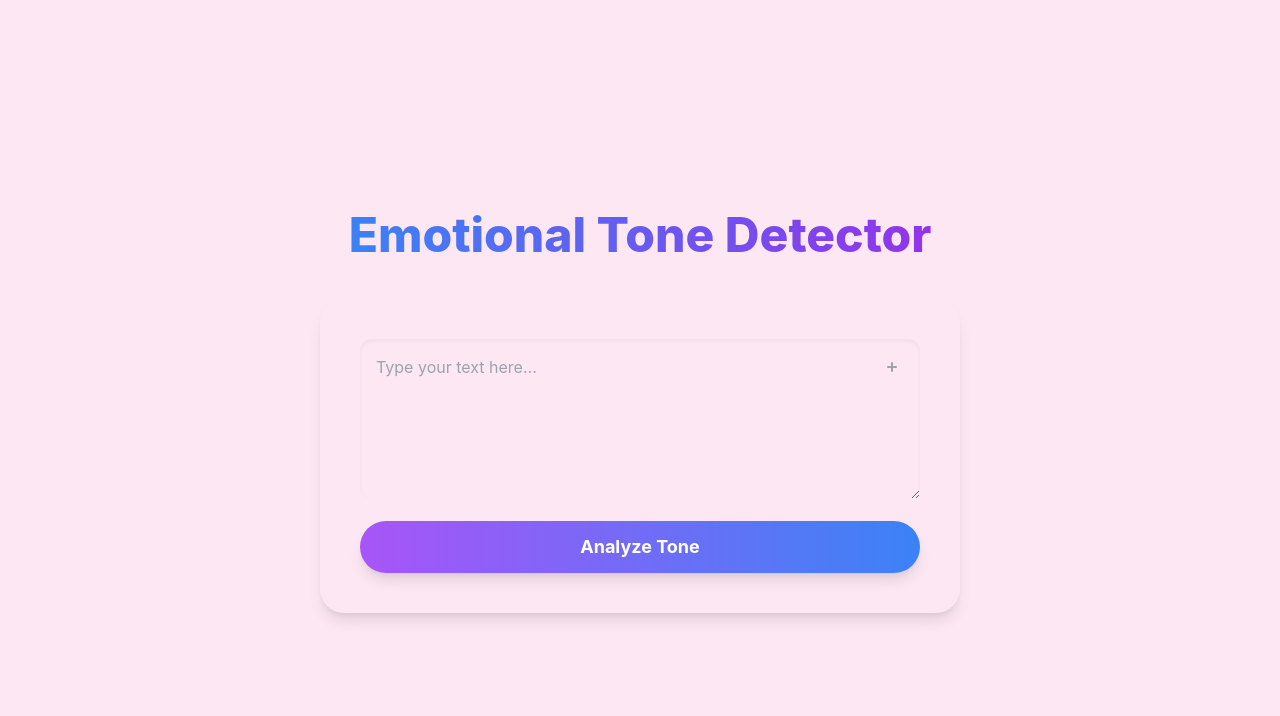
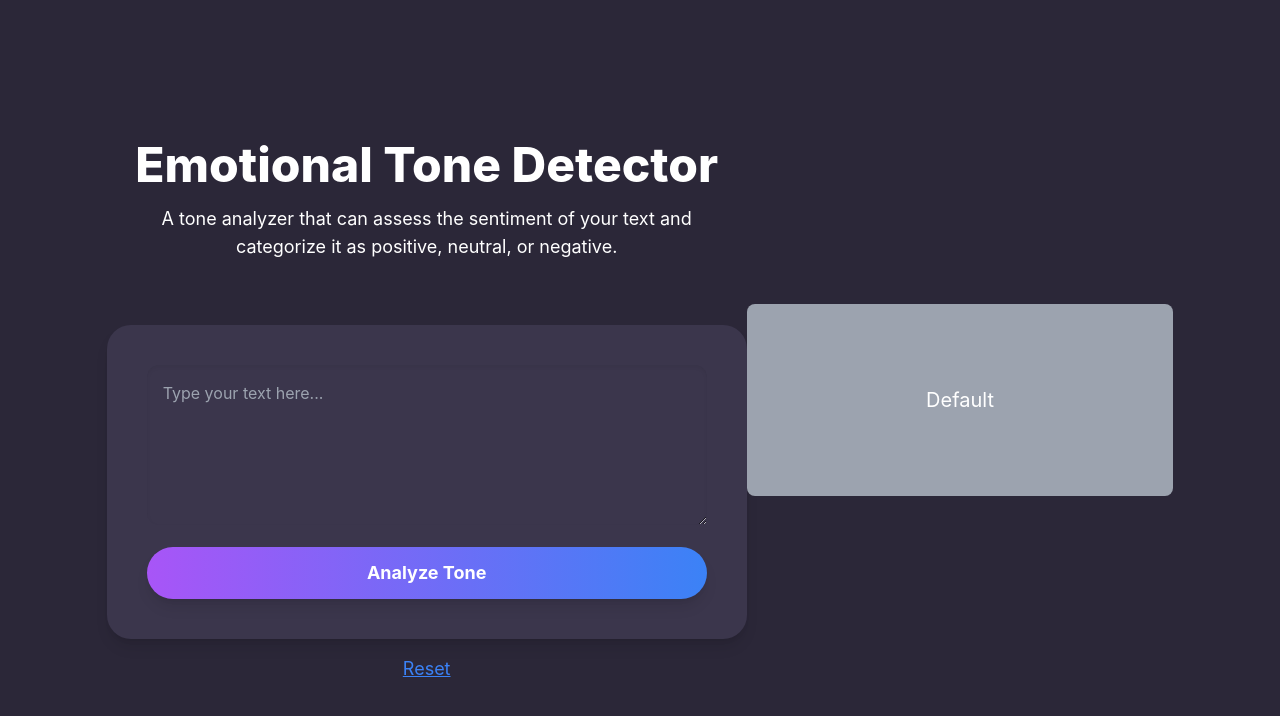
Before and after one commit to SHivit700/Visualization-of-survey-data, a React (Create React App) app in the folder survey_visualization_app/: page / in a window 1280 px wide. Shown: the top 716 px of the page. Built offline with nearby package versions, Linux system fonts and the light colour scheme.

Commit message:
Implement carousel using DaisyUI

```diff
--- a/survey_visualization_app/package.json
+++ b/survey_visualization_app/package.json
@@ -48,6 +48,7 @@
   },
   "devDependencies": {
     "autoprefixer": "^10.4.20",
+    "daisyui": "^4.12.13",
     "postcss": "^8.4.47",
     "tailwindcss": "^3.4.14"
   }
--- a/survey_visualization_app/src/components/Home.tsx
+++ b/survey_visualization_app/src/components/Home.tsx
@@ -7,6 +7,7 @@ export const HomePage = () => {
     const [error, setError] = useState<string | null>(null);
     const [displayTone, setDisplayTone] = useState<boolean>(false);
     const [loading, setLoading] = useState<boolean>(false); // State to track loading status
+    const [activeIndex, setActiveIndex] = useState<number>(0); // State to track the active card
 
     // Function to handle form submission and API call
     const handleSubmit = (e: React.FormEvent) => {
@@ -17,6 +18,7 @@ export const HomePage = () => {
         setDisplayTone(false);
         setLoading(true);
         setTone('')
+        setActiveIndex(0); // Reset active card
 
         // Error: no text entered
         if (text.trim().length === 0) {
@@ -31,17 +33,20 @@ export const HomePage = () => {
 
     const callAPIAndAnalyzeMood = async () => {
         try {
-            const result = await analyzeTone(text);
-            const sentimentScore = result?.documentSentiment?.score || 0;
-            // const sentimentScore = 0;
+            // const result = await analyzeTone(text);
+            // const sentimentScore = result?.documentSentiment?.score || 0;
+            const sentimentScore = 0;
 
             // Set tone based on sentiment score
             if (sentimentScore > 0.25) {
                 setTone('positive');
+                setActiveIndex(1);
             } else if (sentimentScore < -0.25) {
                 setTone('negative');
+                setActiveIndex(2);
             } else {
                 setTone('neutral');
+                setActiveIndex(3);
             }
 
             setDisplayTone(true); // Display the tone result
@@ -52,112 +57,101 @@ export const HomePage = () => {
         }
     }
 
-    // Determine background color based on tone
-    const getBackgroundColor = (tone: string) => {
-        switch (tone) {
-            case 'positive':
-                return 'bg-gradient-to-br from-green-300 to-green-200';
-            case 'negative':
-                return 'bg-gradient-to-br from-red-300 to-red-200';
-            case 'neutral':
-                return 'bg-gradient-to-br from-gray-300 to-gray-200';
-            default:
-                return 'bg-pink-100';
+    const resetTone = () => {
+        setText('');
+        setTone('default');
+        setDisplayTone(false);
+        setError(null);
+        setActiveIndex(0)
+    };
+
+    const getCarouselTransform = (index: number) => {
+        switch (index) {
+            case 0: return 'translate-x-0';            // Default card
+            case 1: return '-translate-x-[100%]';      // Positive card
+            case 2: return '-translate-x-[200%]';      // Negative card
+            case 3: return '-translate-x-[300%]';      // Neutral card
+            default: return 'translate-x-0';
         }
     };
 
-    const getToneColor = (tone: string) => {
-        switch (tone) {
+    // Get the card classes based on the tone
+    const getCardClass = (cardTone: string) => {
+        switch (cardTone) {
             case 'positive':
-                return 'text-green-900';
+                return 'bg-gradient-to-br from-green-400 to-green-300';
             case 'negative':
-                return 'text-red-900';
+                return 'bg-gradient-to-br from-red-400 to-red-300';
             case 'neutral':
-                return 'text-gray-900';
+                return 'bg-gradient-to-br from-gray-400 to-gray-300';
             default:
-                return 'text-black';
+                return 'bg-gray-400';
         }
     };
 
     return (
-        <div className={`flex flex-col items-center justify-center min-h-screen transition-all duration-700 ease-in-out ${getBackgroundColor(tone)}`}>
-            {/* Heading */}
-            <header className="text-center p-6">
-                <h1 className="text-5xl font-extrabold text-transparent bg-clip-text bg-gradient-to-r from-blue-500 to-purple-600 mb-4 duration-300 hover:scale-105">
-                    Emotional Tone Detector
-                </h1>
+        <div className="min-h-screen bg-[#2b2738] flex items-center justify-center">
+            <div className="w-1/2">
+                {/* Form Section */}
+                <header className="text-center p-6 mb-10">
+                    <h1 className="text-5xl font-extrabold text-white mb-4">Emotional Tone Detector</h1>
+                    <p className="text-lg text-white">
+                        A tone analyzer that can assess the sentiment of your text and categorize it as positive, neutral, or negative.
+                    </p>
                 </header>
 
-            {/* Form */}
-            <form onSubmit={handleSubmit} className="shadow-lg rounded-3xl p-10 w-11/12 md:w-2/3 lg:w-1/2 transition-transform duration-500 hover:shadow-2xl hover:scale-105">
-                <div className="relative">
+                <form onSubmit={handleSubmit} className="shadow-lg rounded-3xl p-10 w-full bg-[#3b364c]">
                     <textarea
-                        className={`w-full h-40 p-4 mb-4 rounded-xl focus:outline-none focus:ring-4 focus:ring-purple-300 transition-shadow duration-500 shadow-inner ${getBackgroundColor(tone)} border-none`}
+                        className="w-full h-40 p-4 mb-4 rounded-xl focus:ring-4 focus:ring-purple-300 shadow-inner bg-[#3b364c] border-none text-white"
                         placeholder="Type your text here..."
                         value={text}
                         onChange={(e) => setText(e.target.value)}
-                        style={{ transition: 'background-color 0.5s ease, border 0.5s ease' }}
                     />
-                    <span className="absolute right-4 top-4 text-gray-400">
-                        <svg xmlns="http://www.w3.org/2000/svg" className="h-6 w-6" fill="none" viewBox="0 0 24 24" stroke="currentColor">
-                            <path strokeLinecap="round" strokeLinejoin="round" strokeWidth={2} d="M8 12h8m-4 4v-8" />
-                        </svg>
-                    </span>
-                </div>
                     <button
                         type="submit"
-                    className="w-full bg-gradient-to-r from-purple-500 to-blue-500 text-white py-3 px-6 rounded-full shadow-lg font-bold text-lg transition-transform transform hover:scale-105 hover:shadow-2xl focus:outline-none focus:ring-4 focus:ring-purple-300 duration-500 active:bg-white"
+                        className="w-full bg-gradient-to-r from-purple-500 to-blue-500 text-white py-3 rounded-full shadow-lg font-bold text-lg transition-transform transform hover:scale-105"
                     >
-                    {loading ? (
-                        <div className="flex justify-center items-center">
-                            <svg
-                                className="animate-spin h-6 w-6 mr-2 text-white"
-                                xmlns="http://www.w3.org/2000/svg"
-                                fill="none"
-                                viewBox="0 0 24 24"
-                            >
-                                <circle
-                                    className="opacity-25"
-                                    cx="12"
-                                    cy="12"
-                                    r="10"
-                                    stroke="currentColor"
-                                    strokeWidth="4"
-                                />
-                                <path
-                                    className="opacity-75"
-                                    fill="currentColor"
-                                    d="M4 12a8 8 0 018-8V0C5.373 0 0 5.373 0 12h4z"
-                                />
-                            </svg>
-                            Processing...
-                        </div>
-                    ) : (
-                        'Analyze Tone'
-                    )}
+                        {loading ? 'Processing...' : 'Analyze Tone'}
                     </button>
                 </form>
+                {error && <div className="mt-6 p-4 text-red-500 rounded-lg text-center">{error}</div>}
+                <button onClick={resetTone} className="mt-4 text-blue-500 underline text-lg w-full">Reset</button>
+            </div>
 
-            {error && (
-                <div className="mt-6 p-4 text-red-500 rounded-lg w-11/12 md:w-2/3 lg:w-1/2 font-black text-center text-xl hover:scale-110 duration-300">
-                    <p>{error}</p>
+            {/* Carousel Section */}
+            <div className="relative w-1/3 h-48 overflow-hidden">
+                <div
+                    className={`flex transition-transform duration-500 ease-in-out ${getCarouselTransform(activeIndex)}`}
+                >
+                    {/* Default Tone Card */}
+                    <div className="w-full flex-shrink-0">
+                        <div className={`${getCardClass('default')} w-full h-48 rounded-lg flex items-center justify-center text-white`}>
+                            <p className="text-xl">Default</p>
                         </div>
-            )}
+                    </div>
 
-            {displayTone && !error && !loading && (
-                <div className={`mt-8 p-6 w-11/12 md:w-2/3 lg:w-1/2 transition-transform transform duration-500 hover:scale-105 ${getToneColor(tone)} text-center`}>
-                    <p className={`text-3xl font-bold ${getToneColor(tone)}`}>
-                        <strong>Detected Tone:</strong> {tone.charAt(0).toUpperCase() + tone.slice(1)}
-                    </p>
-                    <p className="mt-3 text-gray-700 text-lg">
-                        {tone === 'positive'
-                            ? 'This text reflects a positive tone. Keep spreading good vibes!'
-                            : tone === 'negative'
-                                ? 'This text carries a negative tone. It might evoke sadness or anger.'
-                                : 'This text seems neutral. It is quite balanced in tone.'}
-                    </p>
+                    {/* Positive Tone Card */}
+                    <div className="w-full flex-shrink-0">
+                        <div className={`${getCardClass('positive')} w-full h-48 rounded-lg flex items-center justify-center text-white`}>
+                            <p className="text-xl">Positive</p>
                         </div>
-            )}
+                    </div>
+
+                    {/* Negative Tone Card */}
+                    <div className="w-full flex-shrink-0">
+                        <div className={`${getCardClass('negative')} w-full h-48 rounded-lg flex items-center justify-center text-white`}>
+                            <p className="text-xl">Negative</p>
+                        </div>
+                    </div>
+
+                    {/* Neutral Tone Card */}
+                    <div className="w-full flex-shrink-0">
+                        <div className={`${getCardClass('neutral')} w-full h-48 rounded-lg flex items-center justify-center text-white`}>
+                            <p className="text-xl">Neutral</p>
+                        </div>
+                    </div>
+                </div>
+            </div>
         </div>
     );
 };
--- a/survey_visualization_app/tailwind.config.js
+++ b/survey_visualization_app/tailwind.config.js
@@ -6,5 +6,5 @@ module.exports = {
   theme: {
     extend: {},
   },
-  plugins: [],
+  plugins: [require('daisyui'),],
 }
```
Also changed, not shown: 1 other file (tests, documents, lock files or other folders). Lines whose indentation alone changed are shown as unchanged.
